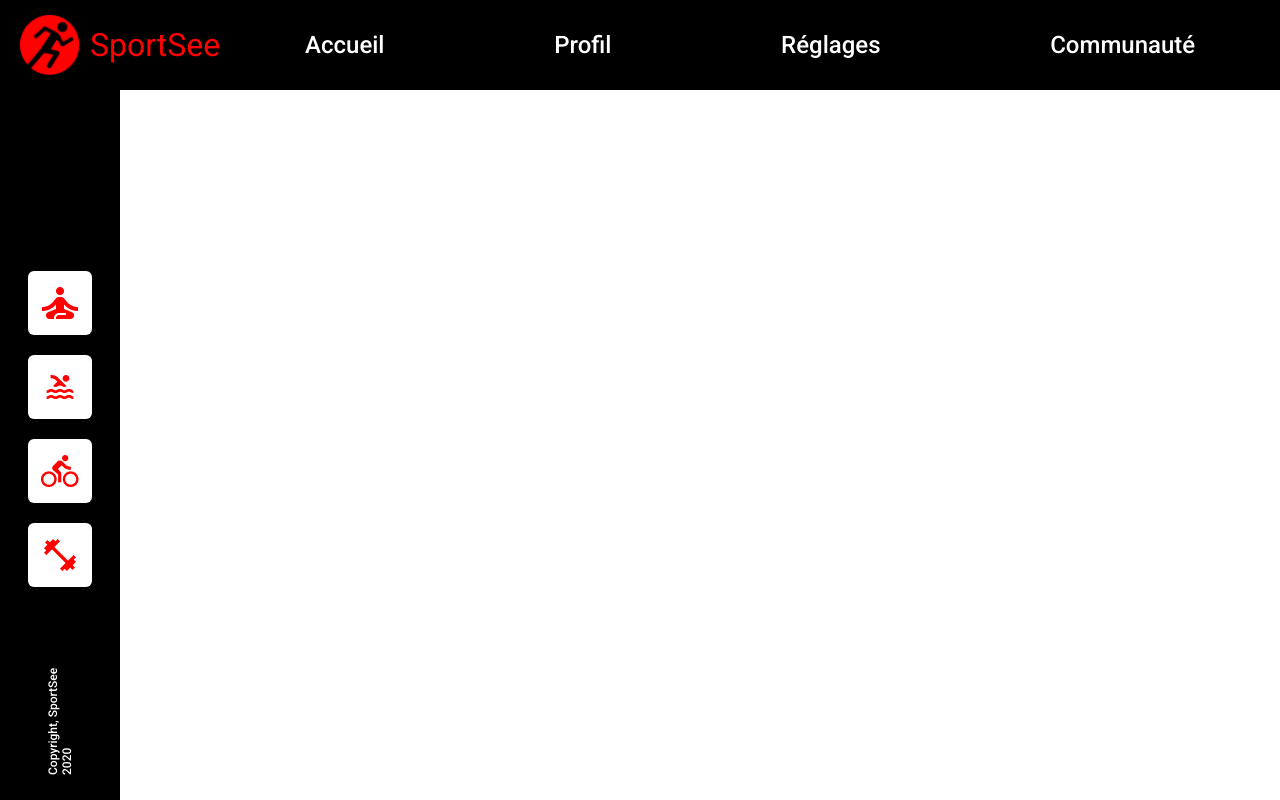
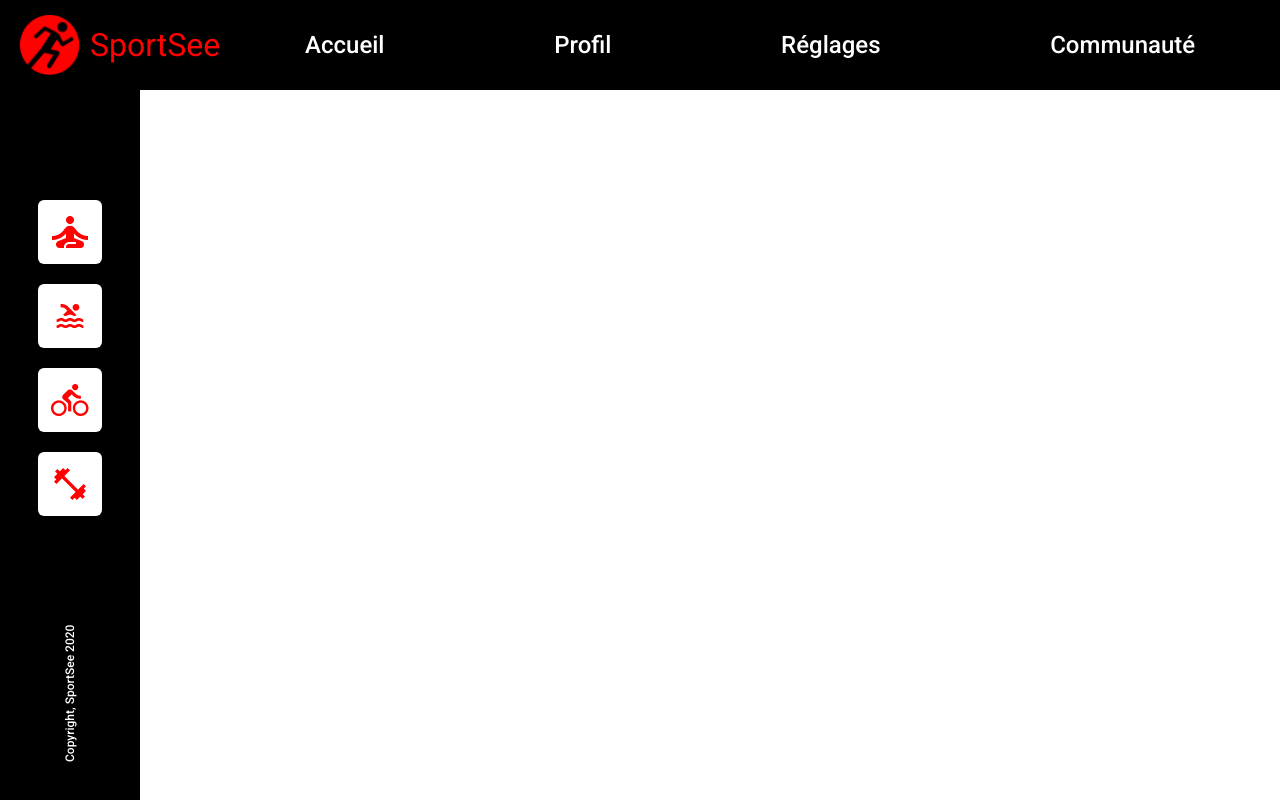
Before and after one commit to ValentinDft/Sportsee-app_OPC, a React app: page / in a window 1280 px wide. Built offline with nearby package versions, Linux system fonts and the light colour scheme; no server answers; the HTML template or start-up script is replaced by a standard one.

Commit message:
fix ui bug

```diff
--- a/src/components/Sidebar/Sidebar.jsx
+++ b/src/components/Sidebar/Sidebar.jsx
@@ -10,7 +10,7 @@ const Sidebar = () => {
         <CardSport img={`/images/icon/velo.png`} />
         <CardSport img={`/images/icon/musculation.png`} />
       </div>
-      <div className={styles['oui']}>
+      <div className={styles['brand']}>
         <small>Copyright, SportSee 2020</small>
       </div>
     </div>
--- a/src/components/Sidebar/Sidebar.module.scss
+++ b/src/components/Sidebar/Sidebar.module.scss
@@ -1,5 +1,4 @@
 .container {
-  width: 120px;
   background-color: black;
   color: white;
   height: calc(100vh - 90px);
@@ -12,20 +11,21 @@
     justify-content: flex-end;
     align-items: center;
     gap: 20px;
-    height: 70%;
+    height: 60%;
   }
 
-  .oui {
+  .brand {
     display: flex;
     align-items: flex-end;
     justify-content: center;
-    width: 120px;
-    height: 20%;
+    height: 30%;
 
     small {
       transform: rotate(-90deg);
       font-size: 12px;
       font-weight: 500;
+      width: 140px;
+      margin-bottom: 30px;
     }
   }
 }
--- a/src/components/charts/BarChart/Barchart.jsx
+++ b/src/components/charts/BarChart/Barchart.jsx
@@ -31,7 +31,7 @@ const Barchart = ({ data }) => {
         </div>
       </div>
 
-      <BarChart width={750} height={200} data={activityArray}>
+      <BarChart width={750} height={180} data={activityArray}>
         <CartesianGrid
           strokeDasharray='2 2'
           stroke='#DEDEDE'
--- a/src/components/charts/Radarchart/Radarchart.jsx
+++ b/src/components/charts/Radarchart/Radarchart.jsx
@@ -18,11 +18,11 @@ const Radarchart = ({ data }) => {
 
   return (
     <div className={styles['container']}>
-      <RadarChart width={200} height={230} data={newData}>
+      <RadarChart width={240} height={230} data={newData}>
         <PolarGrid gridType='polygon' radialLines={false} />
         <PolarAngleAxis
           dataKey='legend'
-          tick={{ fill: 'white', fontSize: 12, fontWeight: 500 }}
+          tick={{ fill: 'white', fontSize: 7, fontWeight: 500 }}
         />
         <Radar
           name='session'
--- a/src/components/charts/Radarchart/Radarchart.module.scss
+++ b/src/components/charts/Radarchart/Radarchart.module.scss
@@ -1,6 +1,6 @@
 .container {
   height: 230px;
-  width: 230px;
+  width: 240px;
   background-color: #282d30;
   box-shadow: 0px 2px 4px rgba(0, 0, 0, 0.0212249);
   border-radius: 5px;
--- a/src/components/charts/RadialBarchart/RadialBarchart.jsx
+++ b/src/components/charts/RadialBarchart/RadialBarchart.jsx
@@ -9,7 +9,7 @@ const RadialBarchart = ({ score }) => {
         <p>Score</p>
       </div>
 
-      <PieChart width={250} height={200}>
+      <PieChart width={250} height={180}>
         <Pie
           data={data}
           dataKey='score'
--- a/src/components/charts/RadialBarchart/RadialBarchart.module.scss
+++ b/src/components/charts/RadialBarchart/RadialBarchart.module.scss
@@ -14,6 +14,7 @@
     display: flex;
     width: 100%;
     justify-content: start;
+    margin-left: 30px;
 
     p {
       font-size: 15px;
@@ -27,7 +28,7 @@
     margin-top: 20px;
 
     p {
-      font-size: 26px;
+      font-size: 22px;
       font-weight: 700;
       text-align: center;
     }
```
